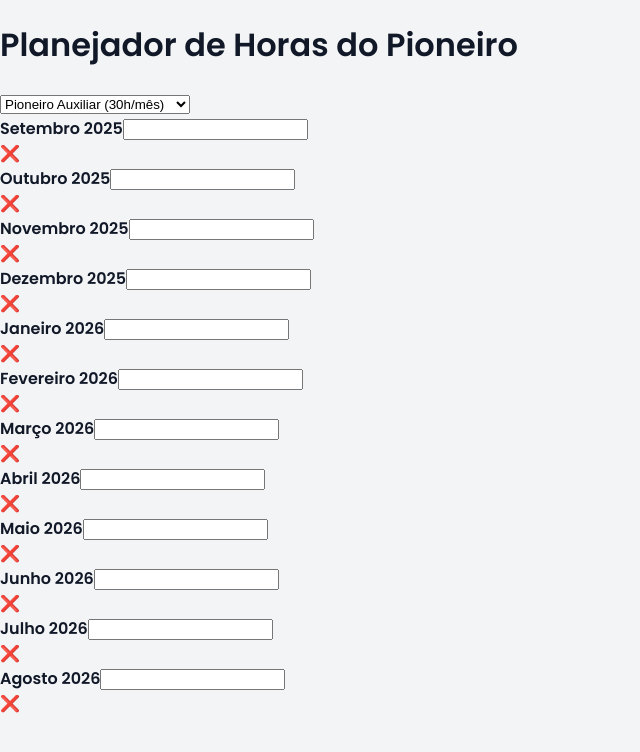
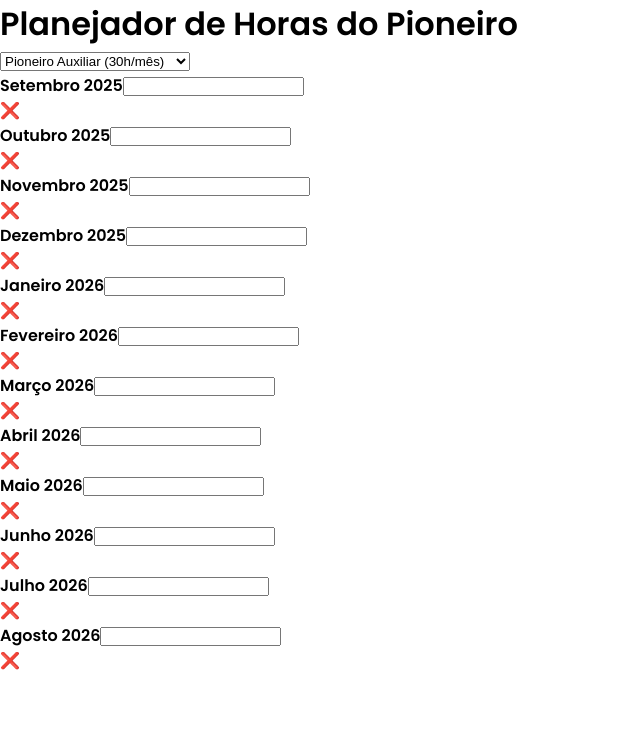
Before and after one commit to alansilvastos/planejador-horas-js, a Next.js app: page / in a window 1280 px wide. Shown: the top 752 px of the page, without its empty margins (0-640 px from the left). Built offline with nearby package versions, Linux system fonts and the light colour scheme.

Commit message:
Update globals.css

```diff
--- a/app/globals.css
+++ b/app/globals.css
@@ -1,9 +1,13 @@
 @import url('https://fonts.googleapis.com/css2?family=Poppins:wght@400;600&display=swap');
+
+* {
+  margin: 0;
+  padding: 0;
+  box-sizing: border-box;
+}
 
 body {
   font-family: 'Poppins', sans-serif;
-  margin: 0;
-  padding: 0;
-  background-color: #f3f4f6;
-  color: #111827;
+  background-color: #ffffff;
+  color: #000000;
 }
```
